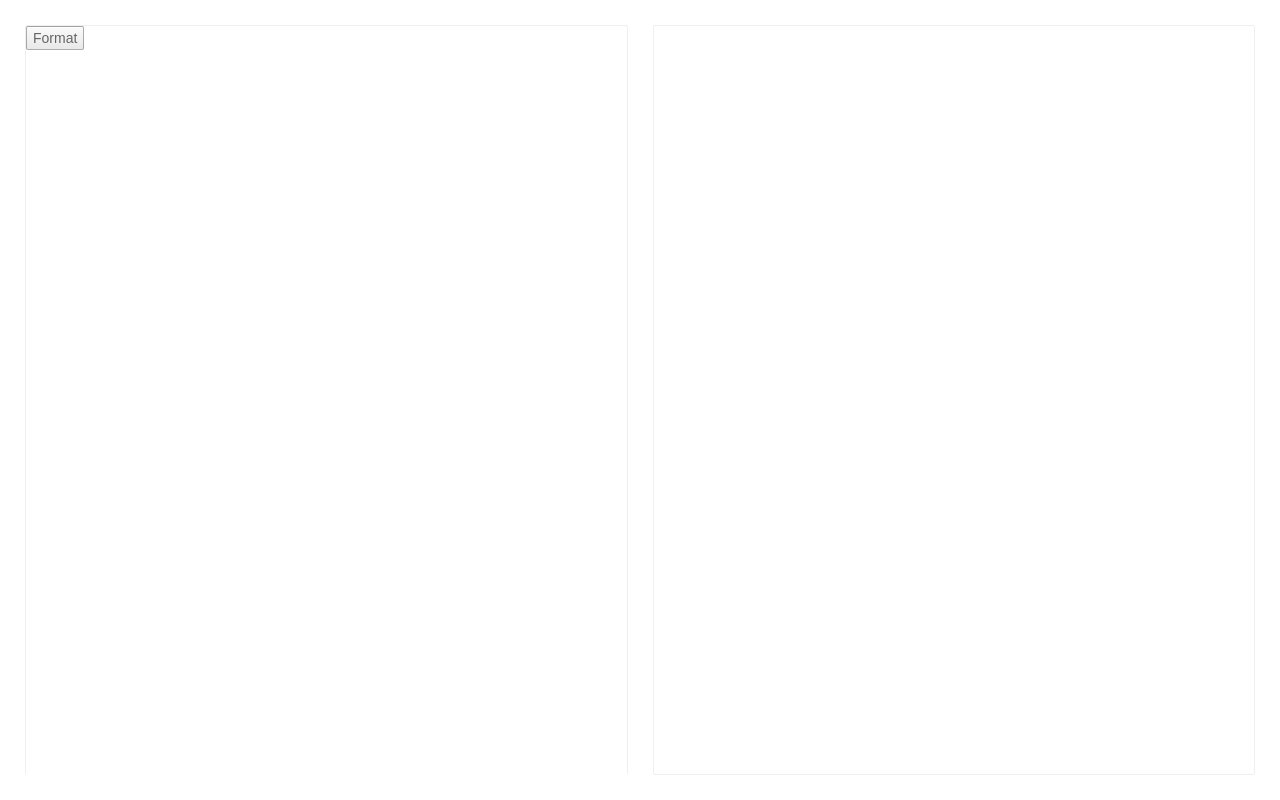
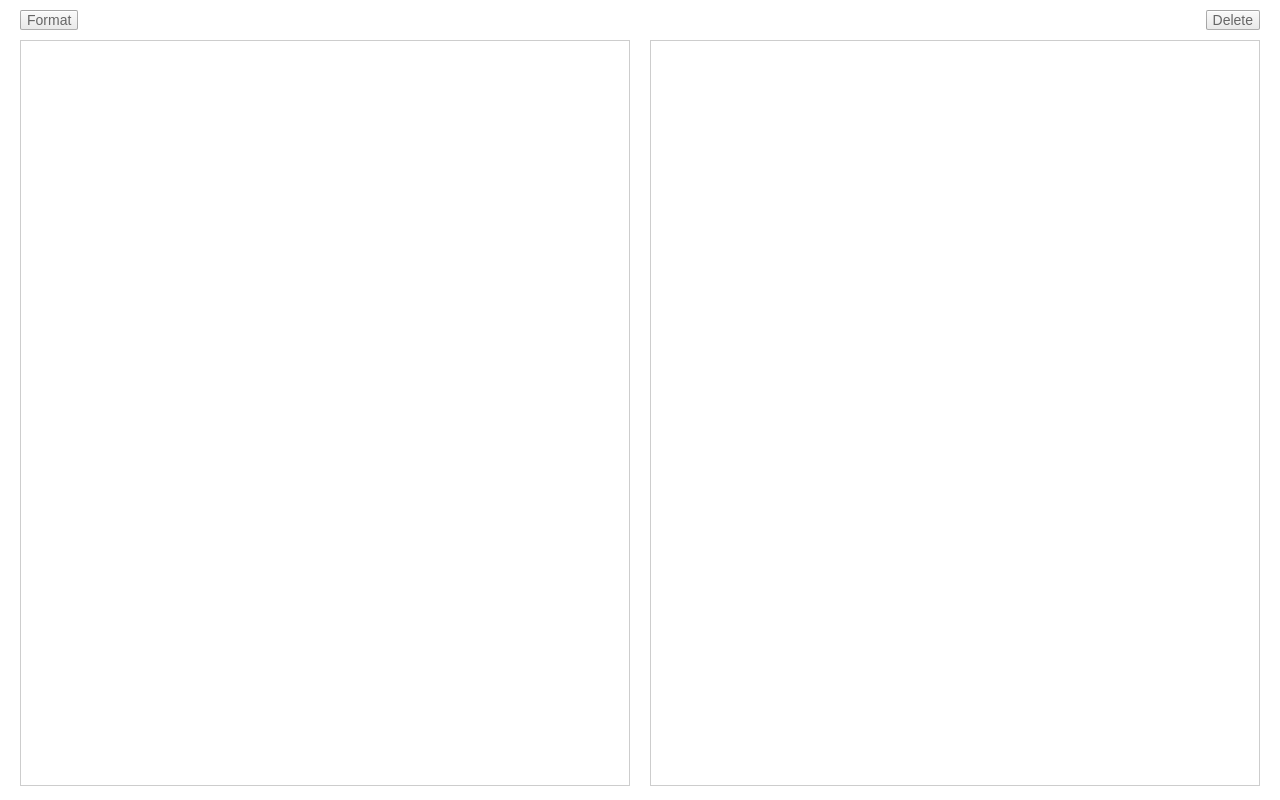
Before and after one commit to SergeyKrohin/json-viewer, an Angular app: page / in a window 1280 px wide. Built offline with nearby package versions, Linux system fonts and the light colour scheme.

Commit message:
adding buttons to source and tree, adding shared styles, dynamicly changing field's width when the source is modified

```diff
--- a/src/app/components/json-viewer/json-viewer.component.scss
+++ b/src/app/components/json-viewer/json-viewer.component.scss
@@ -1,19 +1,19 @@
-$outer_spacing: 25px;
+$margin: 20px;
 
 .dashboard {
-	height: calc(100% - #{$outer_spacing});
-	padding: $outer_spacing;
+	padding: 10px 20px;
 	font-size: 0; //removes the gap between the sections
+	&, .section {
+		box-sizing: border-box;
+		height: 100%;
+	}
 	.section {
-		width: calc(50% - #{$outer_spacing/2});
+		width: calc(50% - #{$margin/2});
 		display: inline-block;
-		height: inherit;
 		vertical-align: top;
-		border: 1px solid #efefef;
 		border-radius: 2px;
-		box-sizing: border-box;
 		&.text-view {
-			margin-right: $outer_spacing;
+			margin-right: $margin;
 		}
 	}
 }
--- a/src/app/components/source/source.component.html
+++ b/src/app/components/source/source.component.html
@@ -1,2 +1,2 @@
-<button (click)="format()">Format</button>
-<textarea [ngModel]="src" (ngModelChange)="onSrcChange($event)"></textarea>
+<button class="format-btn" title="Format JSON with indentation and line feeds" (click)="format()">Format</button>
+<textarea class="text-editor" [ngModel]="src" (ngModelChange)="onSrcChange($event)"></textarea>
--- a/src/app/components/source/source.component.scss
+++ b/src/app/components/source/source.component.scss
@@ -1,10 +1,12 @@
-textarea {
-	height: 100%;
-	border: 0;
+@import "../../styles/_section-component.scss";
+
+.format-btn {
+	@extend .section-btn;
+}
+.text-editor {
 	width: 100%;
 	outline: none;
-	padding: 20px;
-	box-sizing: border-box;
 	resize: none;
 	line-height: 20px;
+	@extend .section-component;
 }
--- a/src/app/components/tree-field/tree-field.component.ts
+++ b/src/app/components/tree-field/tree-field.component.ts
@@ -1,4 +1,4 @@
-import { Component, Input, OnInit } from '@angular/core';
+import { Component, Input, OnChanges, SimpleChanges } from '@angular/core';
 
 @Component({
 	selector: 'tree-field',
@@ -6,7 +6,7 @@ import { Component, Input, OnInit } from '@angular/core';
 	styleUrls: ['./tree-field.component.scss']
 })
 
-export class TreeFieldComponent implements OnInit{
+export class TreeFieldComponent implements OnChanges {
 
 	@Input() fieldName;
 	@Input() fieldValue;
@@ -31,8 +31,12 @@ export class TreeFieldComponent implements OnInit{
 		this.fieldWidth = Math.max(minWidth, tmp.getBoundingClientRect().width + padding);
 	}
 
-	ngOnInit() {
-		this.calcInputWidth(this.fieldValue);
+	ngOnChanges(changes: SimpleChanges) {
+		if(changes.fieldValue && ( //calculate input width only for strings or numbers
+			typeof changes.fieldValue.currentValue === 'string' ||
+			typeof changes.fieldValue.currentValue === 'number')) {
+				this.calcInputWidth(this.fieldValue);
+		}
 	}
 
 }
--- a/src/app/components/tree/tree.component.html
+++ b/src/app/components/tree/tree.component.html
@@ -1,3 +1,4 @@
-<div class="tree" *ngIf="treeSource">
-	<tree-node [sourceObj]="treeSource"></tree-node>
+<button class="delete-btn" title="Delete selected lines">Delete</button>
+<div class="tree">
+	<tree-node *ngIf="treeSource" [sourceObj]="treeSource"></tree-node>
 </div>
--- a/src/app/components/tree/tree.component.scss
+++ b/src/app/components/tree/tree.component.scss
@@ -1,3 +1,11 @@
+@import "../../styles/_section-component.scss";
+
+.delete-btn {
+	float: right;
+	@extend .section-btn;
+}
 .tree {
-	padding: 20px;
+	clear: both;
+	overflow: auto;
+	@extend .section-component;
 }
--- /dev/null
+++ b/src/app/styles/_section-component.scss
@@ -0,0 +1,15 @@
+$btn-margin: 10px;
+$btn-height: 24px;
+
+.section-btn {
+	margin-bottom: $btn-margin;
+	hegiht: $btn-height;
+}
+
+.section-component {
+	padding: 20px;
+	border: 1px solid #cdcdcd;
+	box-sizing: border-box;
+	height: calc(100% - (#{$btn-height} + #{$btn-margin}));
+	padding: 20px;
+}
--- a/src/styles.css
+++ b/src/styles.css
@@ -12,7 +12,6 @@ input {
     padding-left: 4px;
 }
 button {
-	height: 24px;
 	box-shadow: inset 0px 1px 0px 0px #ffffff;
     background: linear-gradient(to bottom, #f9f9f9 5%, #e9e9e9 100%);
     background-color: #f9f9f9;
```
Also changed, not shown: source-obj.json (added, +30 -0 lines).
